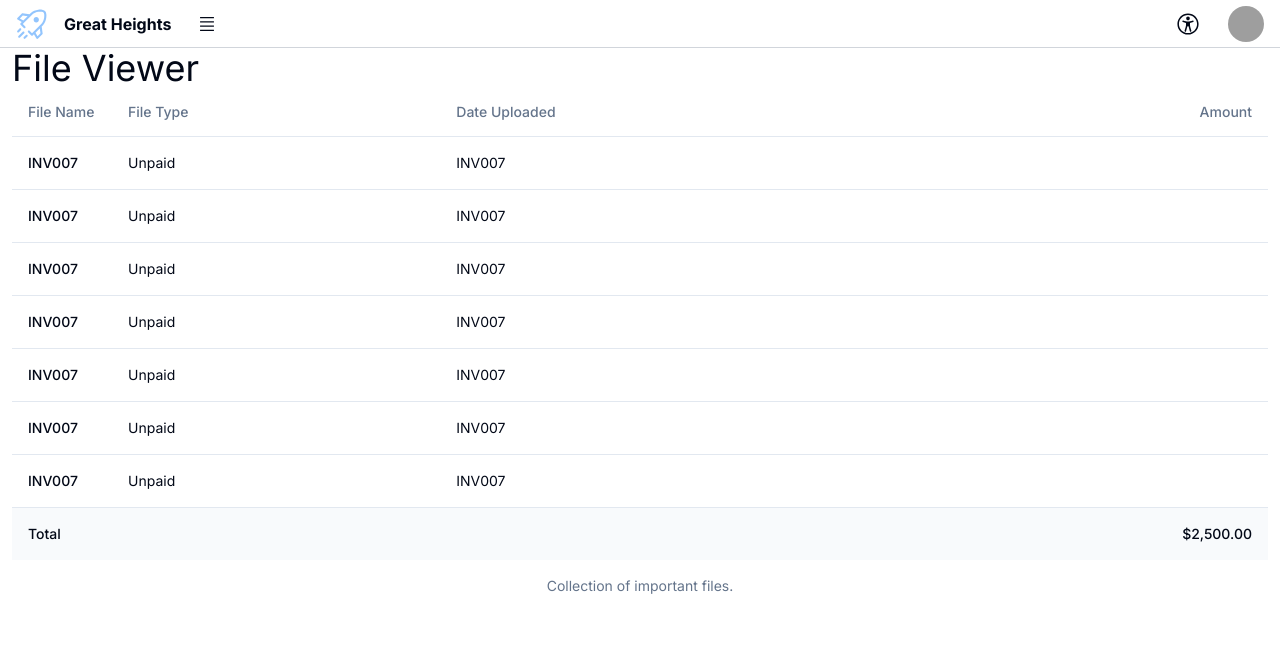
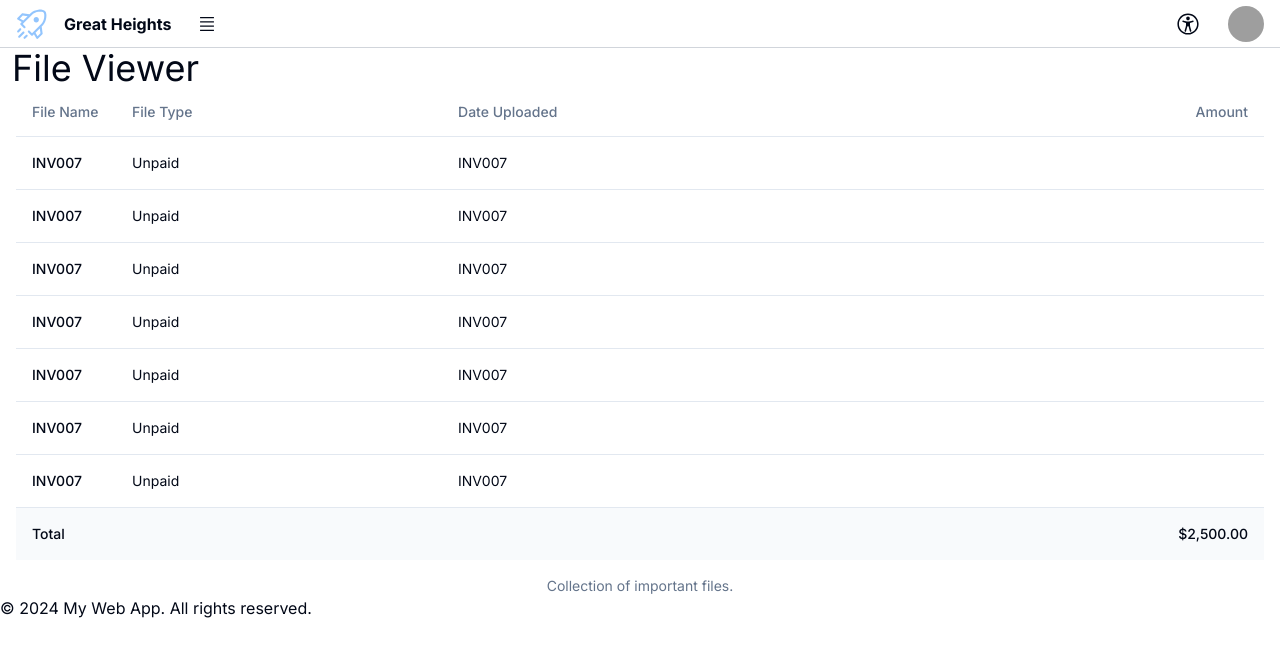
Before and after one commit to fatokik/great-heights-file-app, a Next.js app: page /file-viewer in a window 1280 px wide. Shown: the top 656 px of the page. Built offline with nearby package versions, Linux system fonts and the light colour scheme; grey boxes are pictures that could not be loaded.

Commit message:
added a new page layout comoponent and implemented it in several pages

```diff
--- a/components/Admin/Admin.tsx
+++ b/components/Admin/Admin.tsx
@@ -1,6 +1,12 @@
 import { FC } from "react";
 
+import Page from "../Page/Page";
+
 export const Admin: FC = () => {
-  return <></>;
+  return (
+    <Page title="Admin">
+      <p>Initial content</p>
+    </Page>
+  );
 };
 export default Admin;
--- a/components/FileUpload/FileUpload.tsx
+++ b/components/FileUpload/FileUpload.tsx
@@ -1,10 +1,18 @@
 import { FC } from "react";
+
+import Page from "../Page/Page";
 
 export const FileUpload: FC = () => {
   return (
-    <>
-      <p>Kenny is so freaking cool</p>
-    </>
+    // <div className="px-6 mx-6 mr-7 flex w-full border-black border-solid border-2">
+    //   <div className=" border-blue-500 border-dotted">
+    //     <p>Random nonsense afa</p>
+    //   </div>
+    // </div>
+
+    <Page title="File Upload">
+      <p>Random nonsense</p>
+    </Page>
   );
 };
 export default FileUpload;
--- a/components/FileViewer/FileViewer.tsx
+++ b/components/FileViewer/FileViewer.tsx
@@ -9,6 +9,7 @@ import {
   TableHeader,
   TableRow,
 } from "../ui/table";
+import Page from "../Page/Page";
 
 export const FileViewer: FC = () => {
   const invoices = [
@@ -56,11 +57,7 @@ export const FileViewer: FC = () => {
     },
   ];
   return (
-    <div className="px-3">
-      <div className="">
-        <h1 className="text-4xl">File Viewer</h1>
-      </div>
-      <div></div>
+    <Page title="File Viewer">
       <Table>
         <TableCaption>Collection of important files.</TableCaption>
         <TableHeader>
@@ -87,7 +84,7 @@ export const FileViewer: FC = () => {
           </TableRow>
         </TableFooter>
       </Table>
-    </div>
+    </Page>
   );
 };
 export default FileViewer;
--- /dev/null
+++ b/components/Page/Page.tsx
@@ -0,0 +1,22 @@
+import { FC, ReactNode } from "react";
+import Head from "next/head";
+
+interface PageProps {
+  children: ReactNode;
+  title?: string;
+}
+
+export const Page: FC<PageProps> = ({ children, title = "My Web App" }) => {
+  return (
+    <div>
+      <h1 className="text-4xl px-3">{title}</h1>
+
+      <main className="container mx-auto px-4">{children}</main>
+
+      <footer>
+        <p>© 2024 My Web App. All rights reserved.</p>
+      </footer>
+    </div>
+  );
+};
+export default Page;
```
